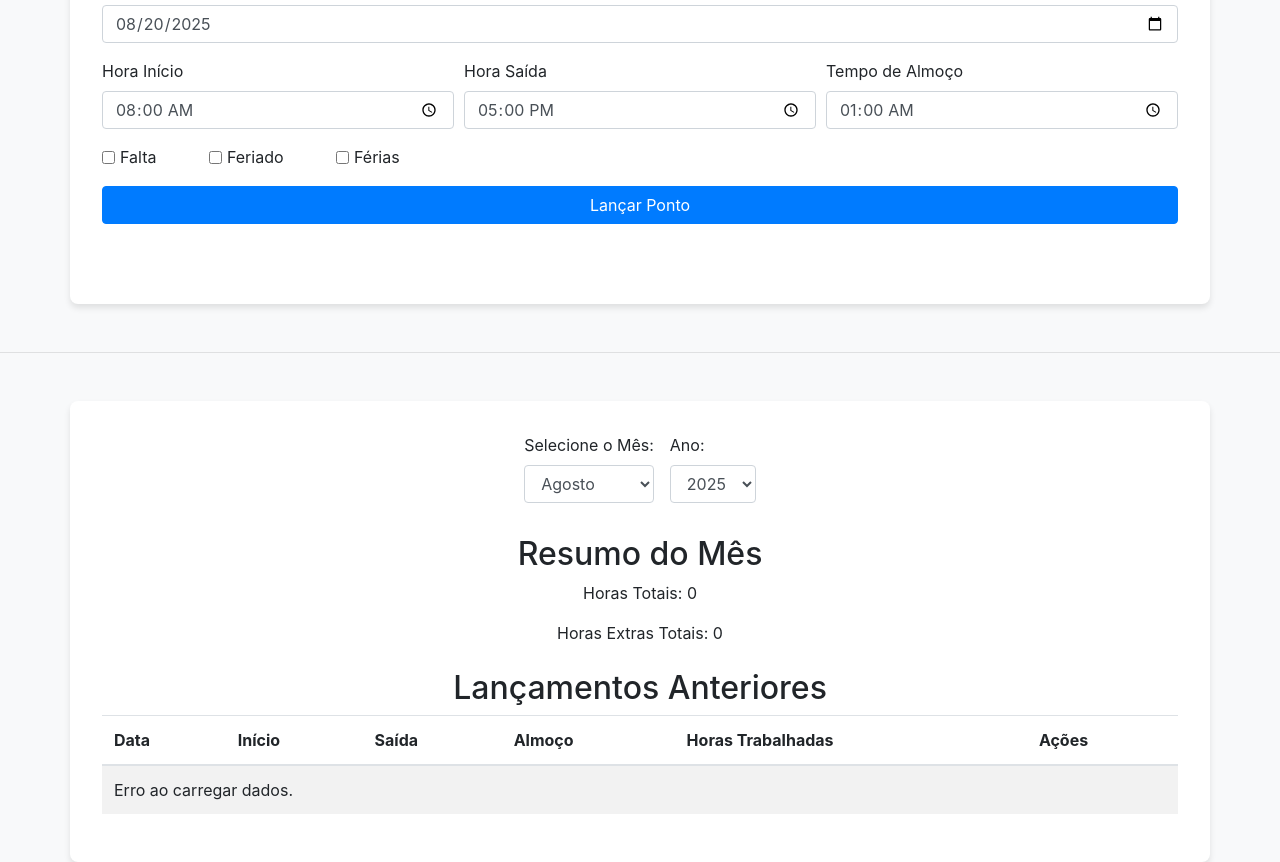
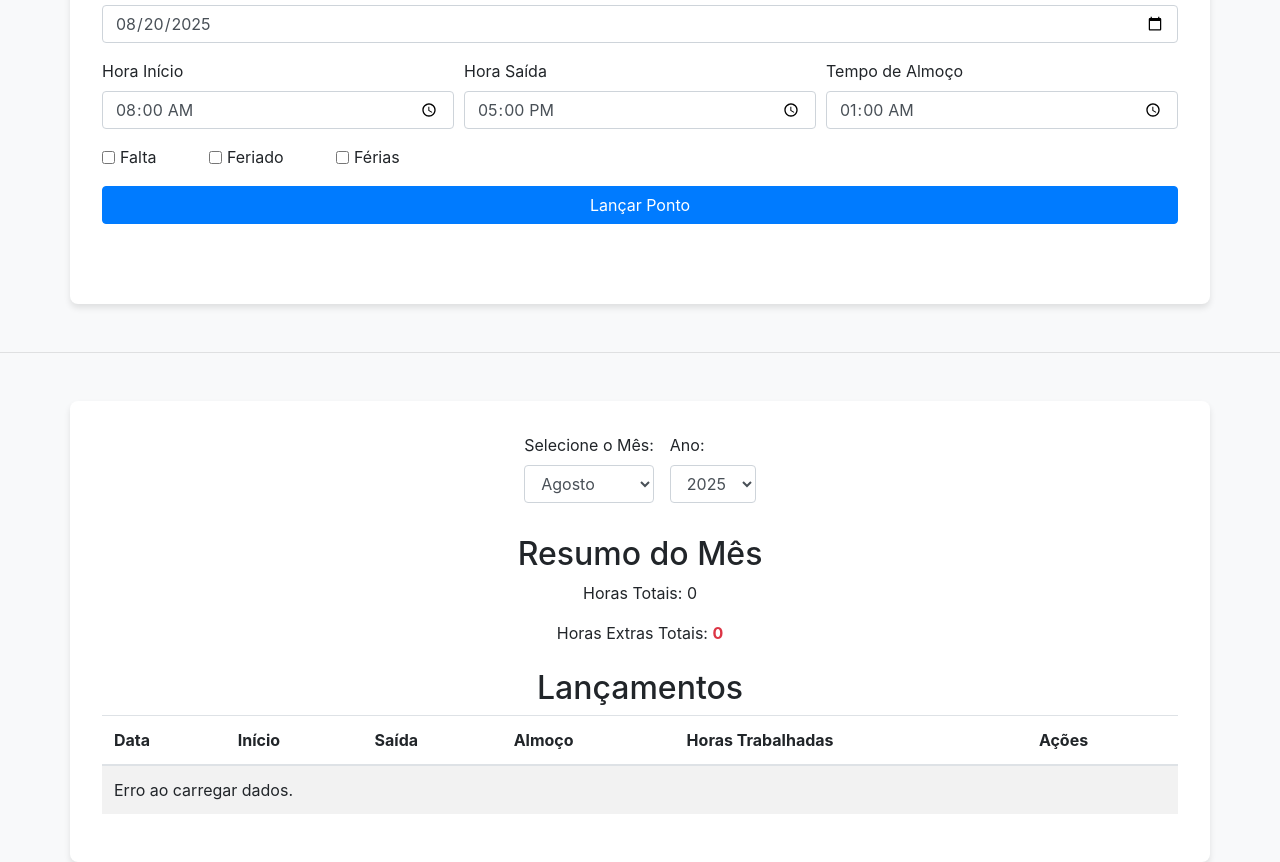
Before and after one commit to leolpc21/sistema-ponto, a website: page public/index.html in a window 1280 px wide. Shown: the part 179-1041 px from the top of the page. Drawn offline with nearby package versions, Linux system fonts and the light colour scheme; no server answers.

Commit message:
ajustes no servidor

```diff
--- a/package.json
+++ b/package.json
@@ -1,7 +1,7 @@
 {
   "name": "lancamento-ponto",
   "version": "1.0.0",
-  "main": "index.js",
+  "main": "server.js",
   "scripts": {
     "start": "node server.js"
   },
--- a/public/css/style.css
+++ b/public/css/style.css
@@ -42,3 +42,8 @@ h1 {
   margin-right: 3rem;
   /* Ajuste este valor para o espaçamento desejado */
 }
+
+#horasExtras {
+  color: #dc3545;
+  font-weight: bold;
+}
--- a/public/index.html
+++ b/public/index.html
@@ -71,7 +71,7 @@
     </div>
 
     <div id="lista-lancamentos">
-      <h2 class="text-center mt-4">Lançamentos Anteriores</h2>
+      <h2 class="text-center mt-4">Lançamentos</h2>
       <div class="table-responsive">
         <table class="table table-striped">
           <thead>
```
